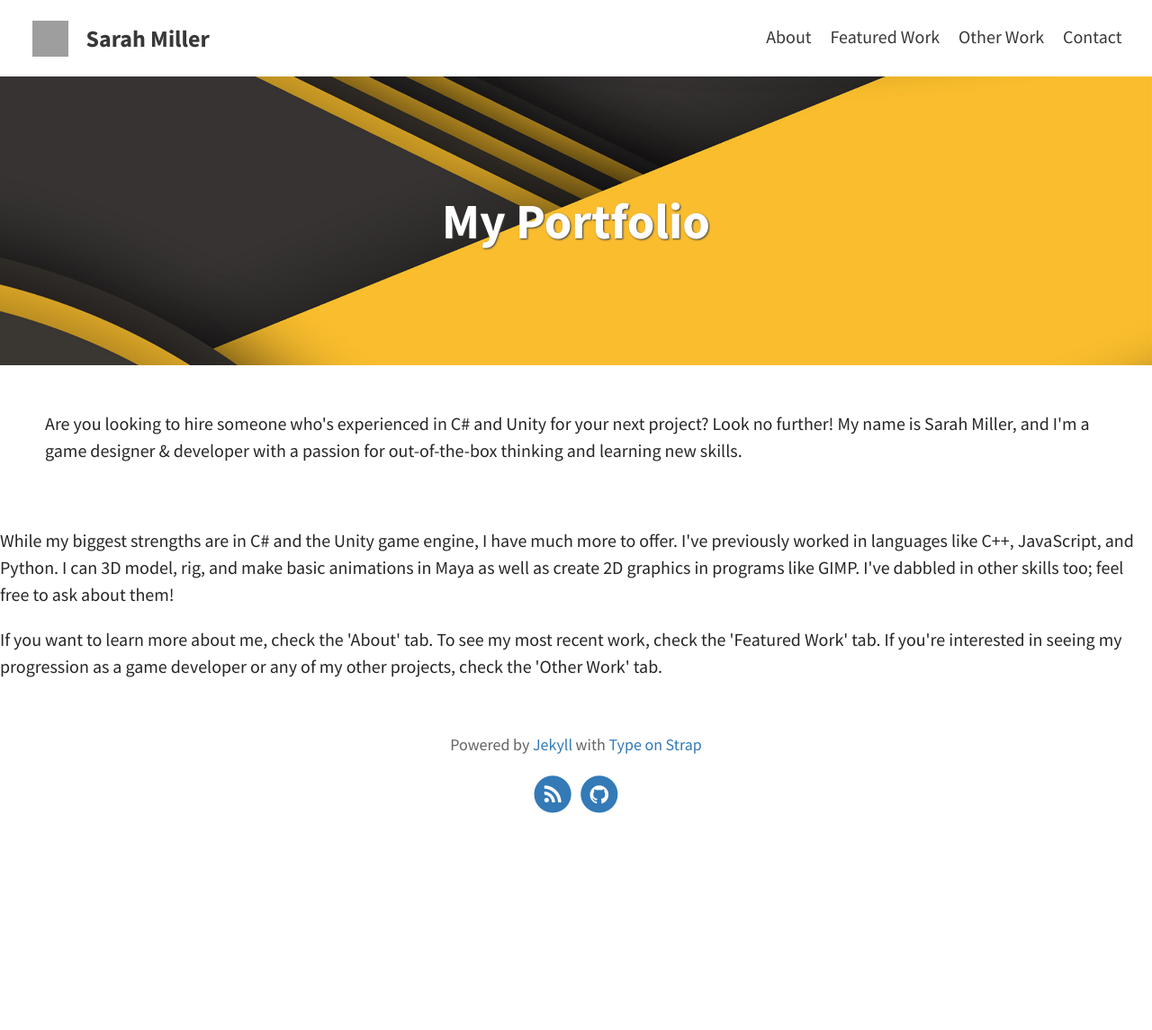
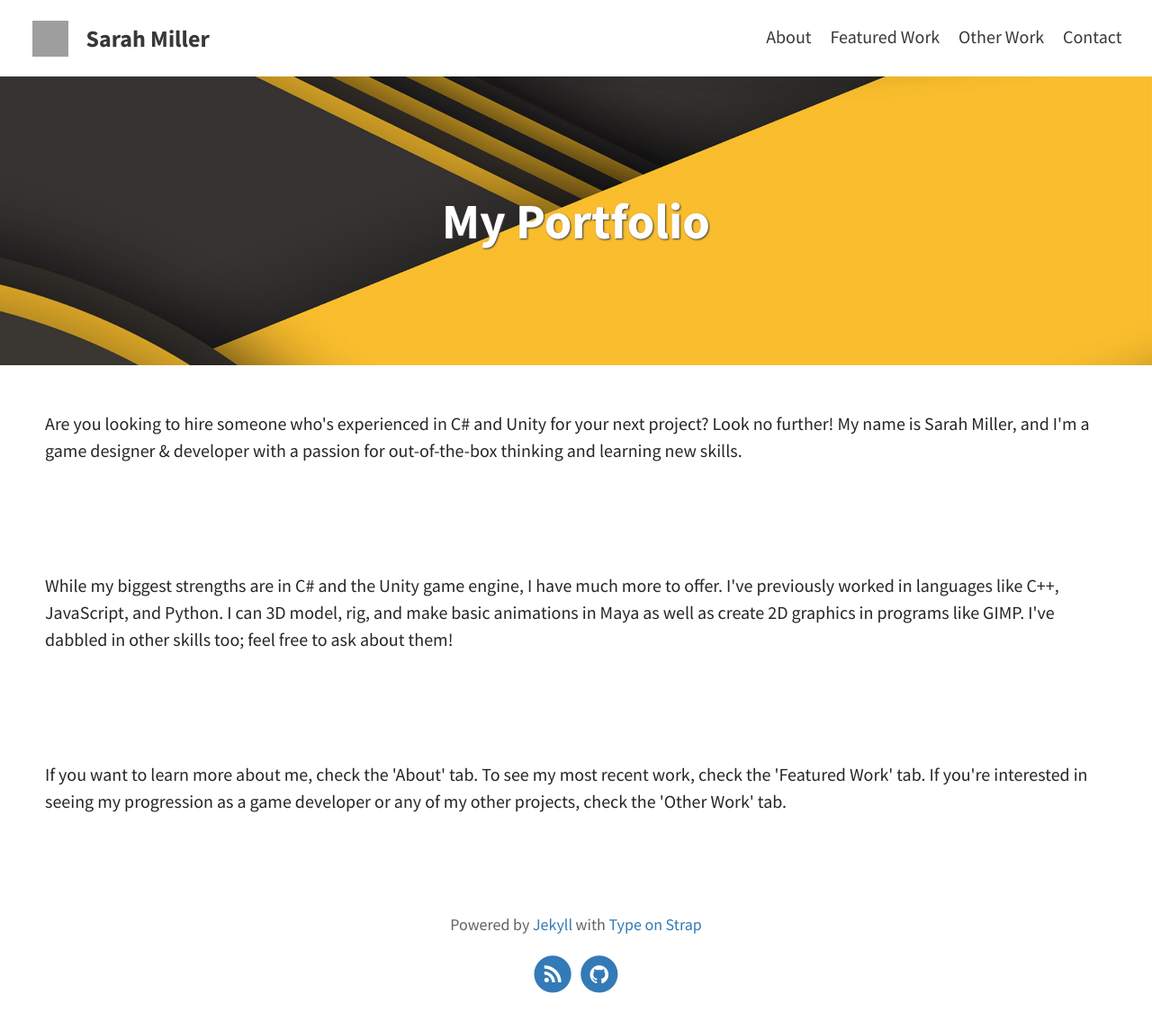
Before and after one commit to smillerworks/portfolio, a Jekyll site: the page built from index.html, in a window 1280 px wide. Shown: the whole page at 90% size. Built offline with Jekyll 4.4.1, drawn with Linux system fonts in a browser that asks for light colours; the list of posts is cut into pages by our own code; before the commit the page ends 945 px from its top, so only the background shows below that; grey boxes are pictures that could not be loaded.

Commit message:
Update index.html

```diff
--- a/index.html
+++ b/index.html
@@ -2,14 +2,14 @@
 layout: home
 ---
 
-<p style="padding:50px","text-indent:50px">
+<p style="padding:50px">
 Are you looking to hire someone who's experienced in C# and Unity for your next project? Look no further! My name is Sarah Miller, and I'm a game designer & developer with a passion for out-of-the-box thinking and learning new skills.
 </p>
 
-<p>
+<p style="padding:50px">
   While my biggest strengths are in C# and the Unity game engine, I have much more to offer. I've previously worked in languages like C++, JavaScript, and Python. I can 3D model, rig, and make basic animations in Maya as well as create 2D graphics in programs like GIMP. I've dabbled in other skills too; feel free to ask about them!
 </p>
 
-<p>
+<p style="padding:50px">
   If you want to learn more about me, check the 'About' tab. To see my most recent work, check the 'Featured Work' tab. If you're interested in seeing my progression as a game developer or any of my other projects, check the 'Other Work' tab.
 </p>
```
